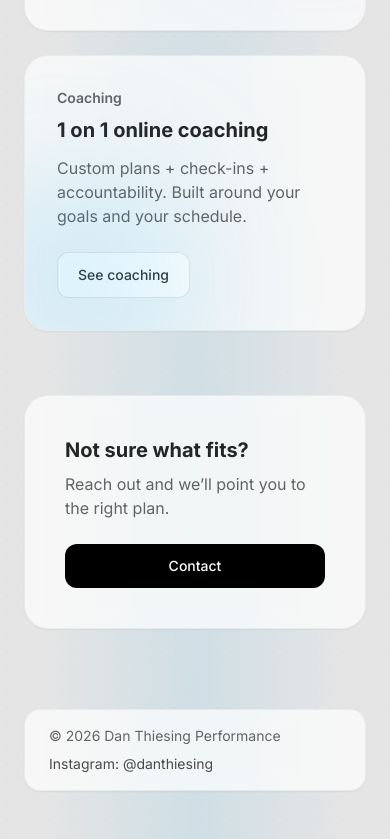
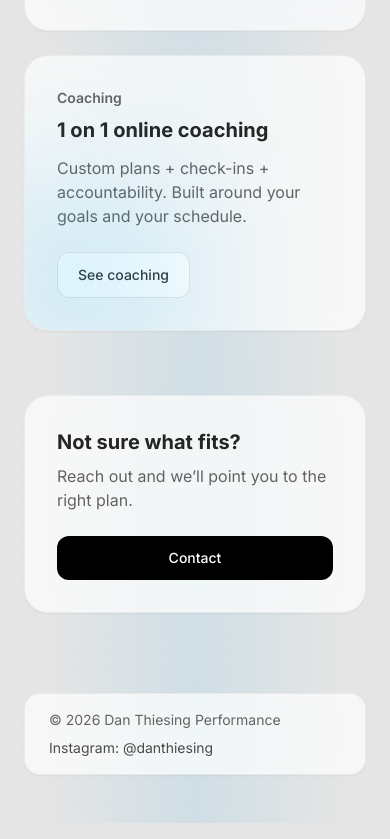
Before and after one commit to willvacc/dan-thiesing-performance, a Next.js app: page / in a window 390 px wide. Shown: the part 4143-4982 px from the top of the page. Built offline with nearby package versions, Linux system fonts and the light colour scheme.

Commit message:
Fix for mobile device buttons

```diff
--- a/app/page.tsx
+++ b/app/page.tsx
@@ -195,7 +195,7 @@ export default function HomePage() {
       </section>
 
       {/* CONTACT CTA */}
-      <section className="rounded-3xl border border-black/5 bg-white/70 p-10 shadow-sm backdrop-blur">
+      <section className="relative z-20 rounded-3xl border border-black/5 bg-white/70 p-8 sm:p-10 shadow-sm backdrop-blur">
         <div className="flex flex-col gap-6 sm:flex-row sm:items-center sm:justify-between">
           <div>
             <h3 className="text-xl font-bold text-black/85">Not sure what fits?</h3>
@@ -203,7 +203,12 @@ export default function HomePage() {
               Reach out and we’ll point you to the right plan.
             </p>
           </div>
-          <Button asChild variant="primary">
+
+          <Button
+            asChild
+            variant="primary"
+            className="relative z-30 pointer-events-auto w-full sm:w-auto"
+          >
             <Link href="/contact">Contact</Link>
           </Button>
         </div>
--- a/components/SiteHeader.tsx
+++ b/components/SiteHeader.tsx
@@ -82,7 +82,7 @@ export default function SiteHeader() {
 
             {/* MOBILE MENU */}
             {open && (
-                <div className="md:hidden border-t border-black/5 bg-white/90 backdrop-blur">
+                <div className="md:hidden absolute top-full left-0 w-full border-t border-black/5 bg-white/90 backdrop-blur">
                     <nav className="flex flex-col gap-4 px-6 py-6 text-sm text-black/70">
                         <Link
                             href="/programs"
```
